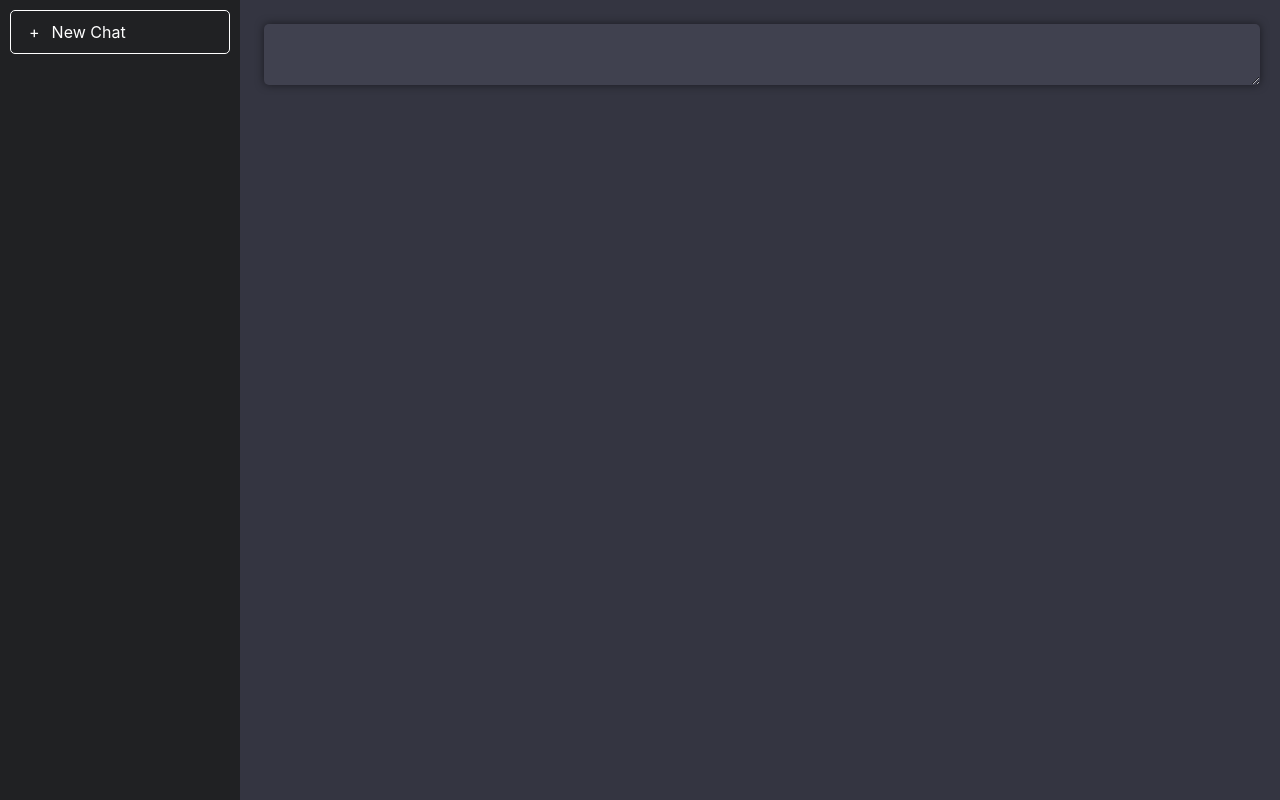
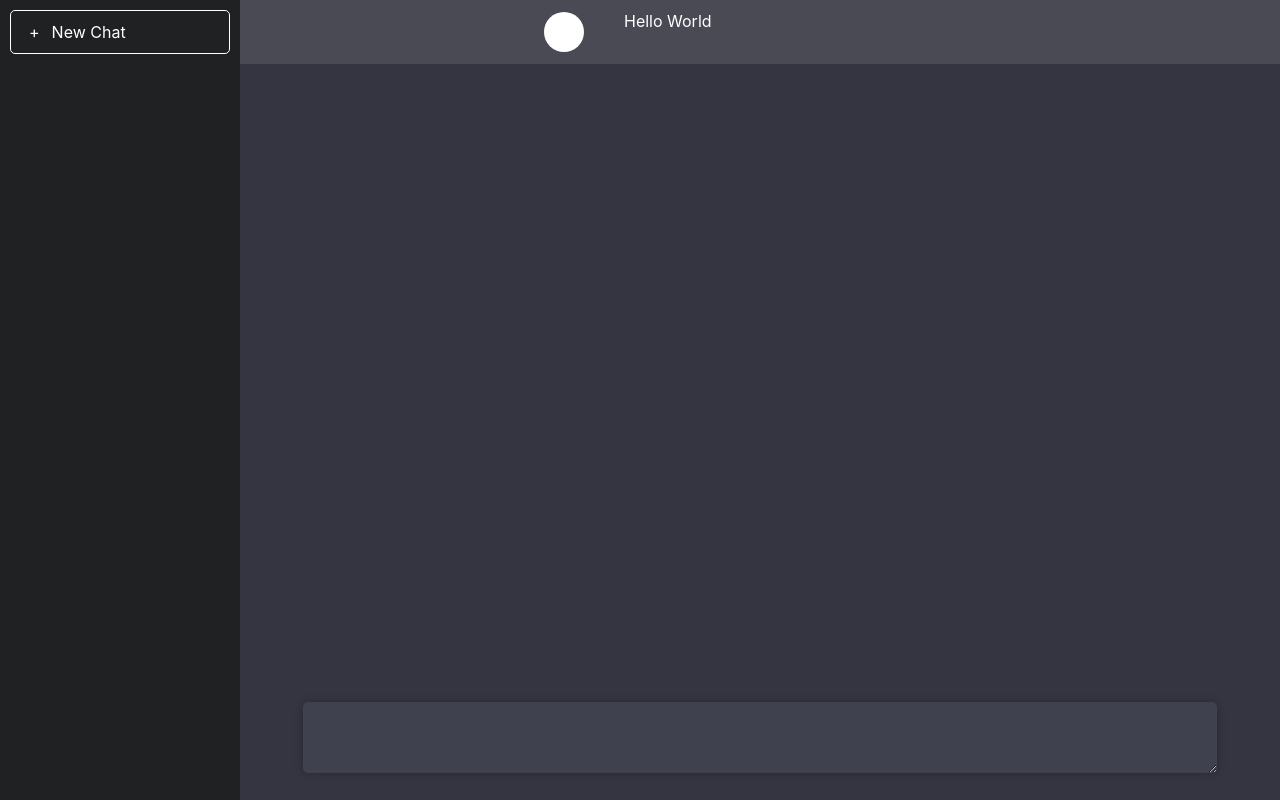
Before and after one commit to DanielLai20/chatgpt-clone, a React (Create React App) app: page / in a window 1280 px wide. Built offline with nearby package versions, Linux system fonts and the light colour scheme.

Commit message:
styling changes, add avatar and message divs

```diff
--- a/src/App.css
+++ b/src/App.css
@@ -33,22 +33,57 @@
 .chatbar {
   flex: 1;
   background-color: #343541;
+  position: relative;
 }
 
 .chat-input {
   padding: 12px;
+  position: absolute;
+  bottom:0;
+  left:0;right:0;
 }
 
 .chat-input-text {
   background-color: #40414f;
   color: white;
-  padding: 12px;
-  width: 98%;
+  padding: 24px;
+  width: 90%;
+  font-size: 1.25em;
   border-radius: 5px;
   border: none;
   margin: 12px;
   outline: none;
-  box-shadow: 0 0 8px 0 rgba(0, 0, 0, 0.5);
+  box-shadow: 0 0 8px 0 rgba(0, 0, 0, 0.25);
+}
+
+.chat-log {
+  text-align: left;
+}
+
+.chat-message {
+  background-color:rgb(255, 255, 255, 0.1)
+}
+
+.chat-message-center {
+  max-width: 480px;
+  margin-left: auto;
+  margin-right: auto;
+  display: flex;
+  padding: 12px;
+  padding-left: 24px;
+  padding-right: 24px;
+}
+
+.avatar {
+  background: white;
+  border-radius: 50%;
+  width: 40px;
+  height: 40px;
+}
+
+.message {
+  padding-left: 40px;
+  padding-right: 40px;
 }
 
 .App-logo {
--- a/src/App.js
+++ b/src/App.js
@@ -12,8 +12,20 @@ function App() {
         </div>
       </aside>
       <section className= "chatbar">
+      <div className= "chat-log">
+        <div className= "chat-message">
+          <div className= "chat-message-center">
+            <div className = "avatar">
+
+            </div>
+            <div className = "message">
+              Hello World
+            </div>
+          </div>
+        </div>
+      </div>
         <div className= "chat-input">
-          <textarea className= "chat-input-text">
+          <textarea rows = "1" className= "chat-input-text">
           </textarea>
         </div>
       </section>
```
